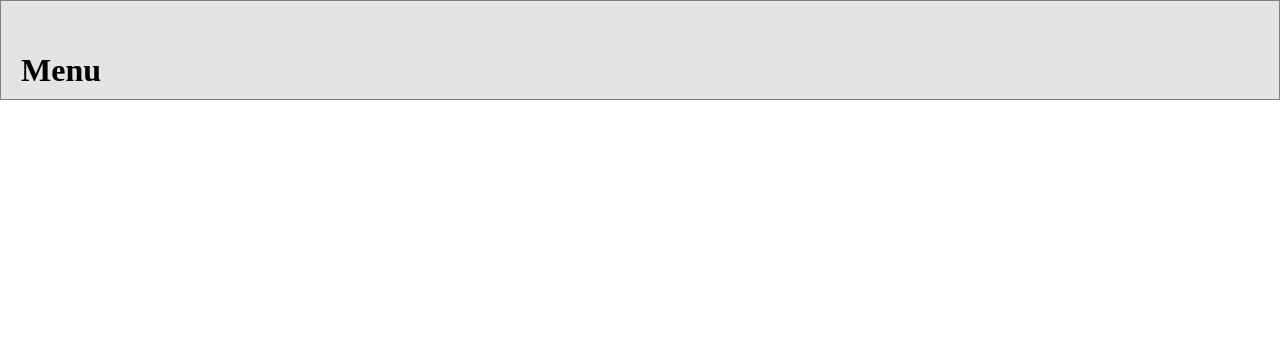
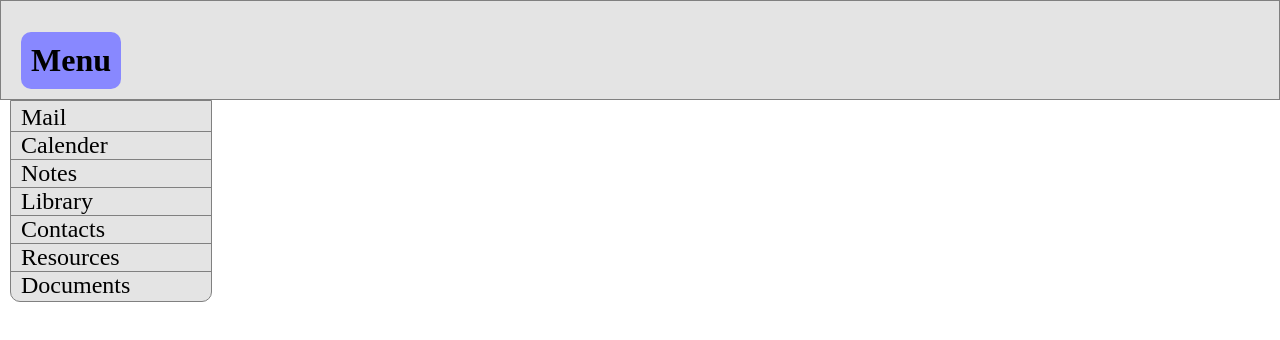
Before and after one commit to KyleCathers/DynamicInterfaces, a plain HTML site: page DropDownMenu/index.html in a window 1280 px wide. Drawn offline with Linux system fonts and the light colour scheme.

Commit message:
add dropdown animation

```diff
--- a/DropDownMenu/index.html
+++ b/DropDownMenu/index.html
@@ -13,7 +13,8 @@
             <div class="button">Menu</div>
         </div>
     </div>
-    <div class="menu">
+    <div class="dropdown">
+        <div class="menu hide">
             <div class="item" id="mail">Mail</div>
             <div class="item" id="calender">Calender</div>
             <div class="item" id="notes">Notes</div>
@@ -22,5 +23,6 @@
             <div class="item" id="resources">Resources</div>
             <div class="item" id="documents">Documents</div>
         </div>
+    </div>
 </body>
 </html>
--- a/DropDownMenu/script.js
+++ b/DropDownMenu/script.js
@@ -1,13 +1,15 @@
 let menu = document.querySelector('.menu');
 
 let button = document.querySelector('.button');
+
+let dropdown = document.querySelector('.dropdown');
+
 button.addEventListener('click', () => {
-    console.log(`visibility is ${menu.style.visibility}`);
-    if(menu.style.visibility === 'visible') {
-        menu.style.visibility = 'hidden';
-        console.log('test1');
+    if(dropdown.style['height'] == '0px') {
+        dropdown.style.setProperty('height', '200px');
+        dropdown.style.setProperty('opacity', '1');
     } else {
-        menu.style.visibility = 'visible';
-        console.log('test2');
+        dropdown.style.setProperty('height', '0px');
+        dropdown.style.setProperty('opacity', '0');
     }
 });
--- a/DropDownMenu/style.css
+++ b/DropDownMenu/style.css
@@ -19,32 +19,54 @@ body {
     width: 100%;
     gap: 100px;
     border: grey solid 1px;
+    z-index: 2;
 }
 
 .button {
     cursor: pointer;
 }
 
+
+.drop-down-button {
+    background-color: rgb(136, 136, 255);
+    padding: 10px;
+    border-radius: 10px;;
+}
+
+.dropdown {
+    transition: height 0.3s ease-in-out, opacity 0.1s linear 0.2s;
+    height: 200px;
+    opacity: 1;
+}
+
 .menu {
+    display: block;
     background-color: #e4e4e4;
     width: 200px;
     border: grey solid 1px;
     border-radius: 0px 0px 10px 10px;
     margin-left: 10px;
-    padding: 10px;
     display: flex;
     flex-direction: column;
     justify-content: center;
-    visibility: hidden;
+    height: 100%;
 }
+
 
 .item {
     border-bottom: solid grey 1px;
-    height: 50px;
     display: flex;
     align-items: center;
     font-size: 1.5rem;
     font-family: 'Times New Roman', Times, serif;
+    transition: background-color .2s ease-in-out;
+    overflow: hidden;
+    box-sizing: border-box;
+    padding-left: 10px;
+}
+
+.item:hover {
+    background-color: #ffa7a7;
 }
 
 #documents {
```
Lines whose indentation alone changed are shown as unchanged.
